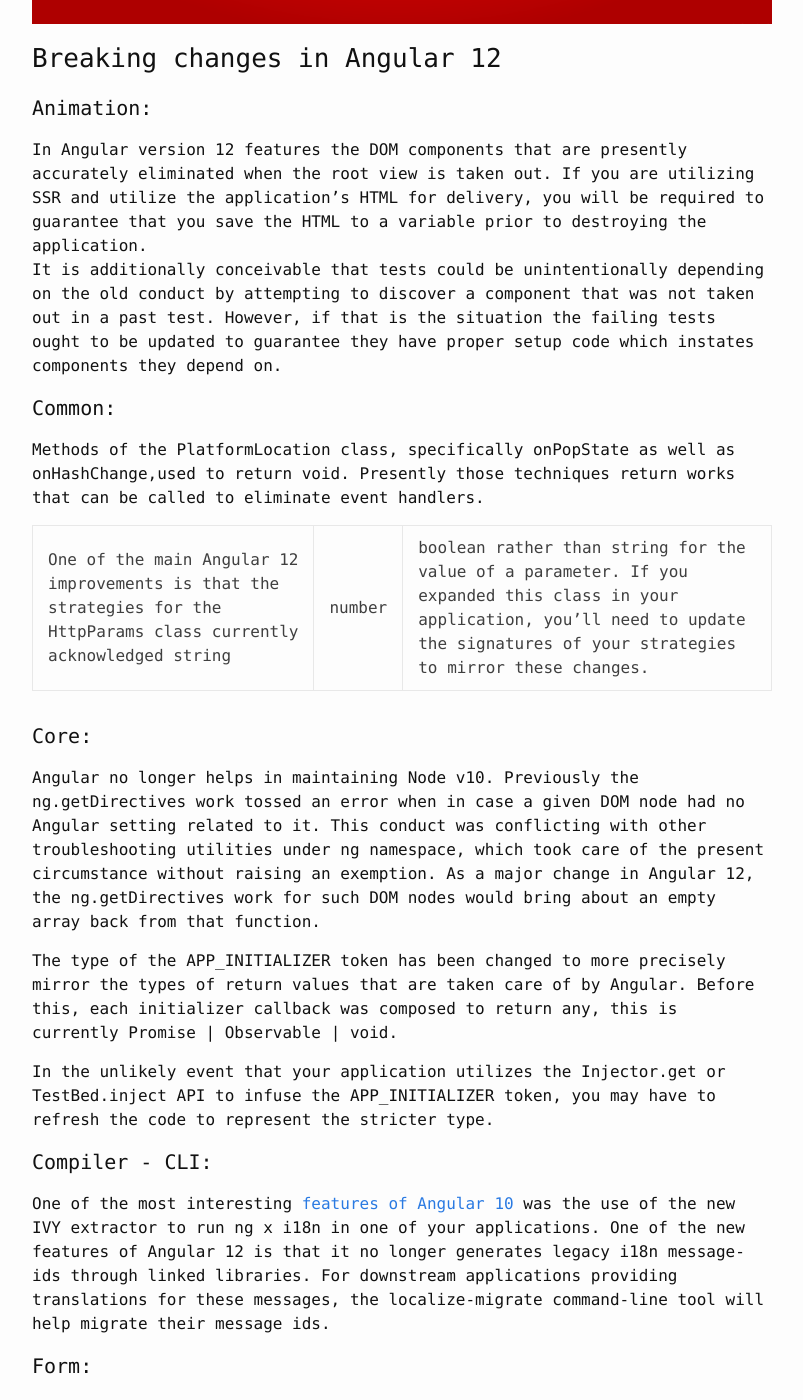
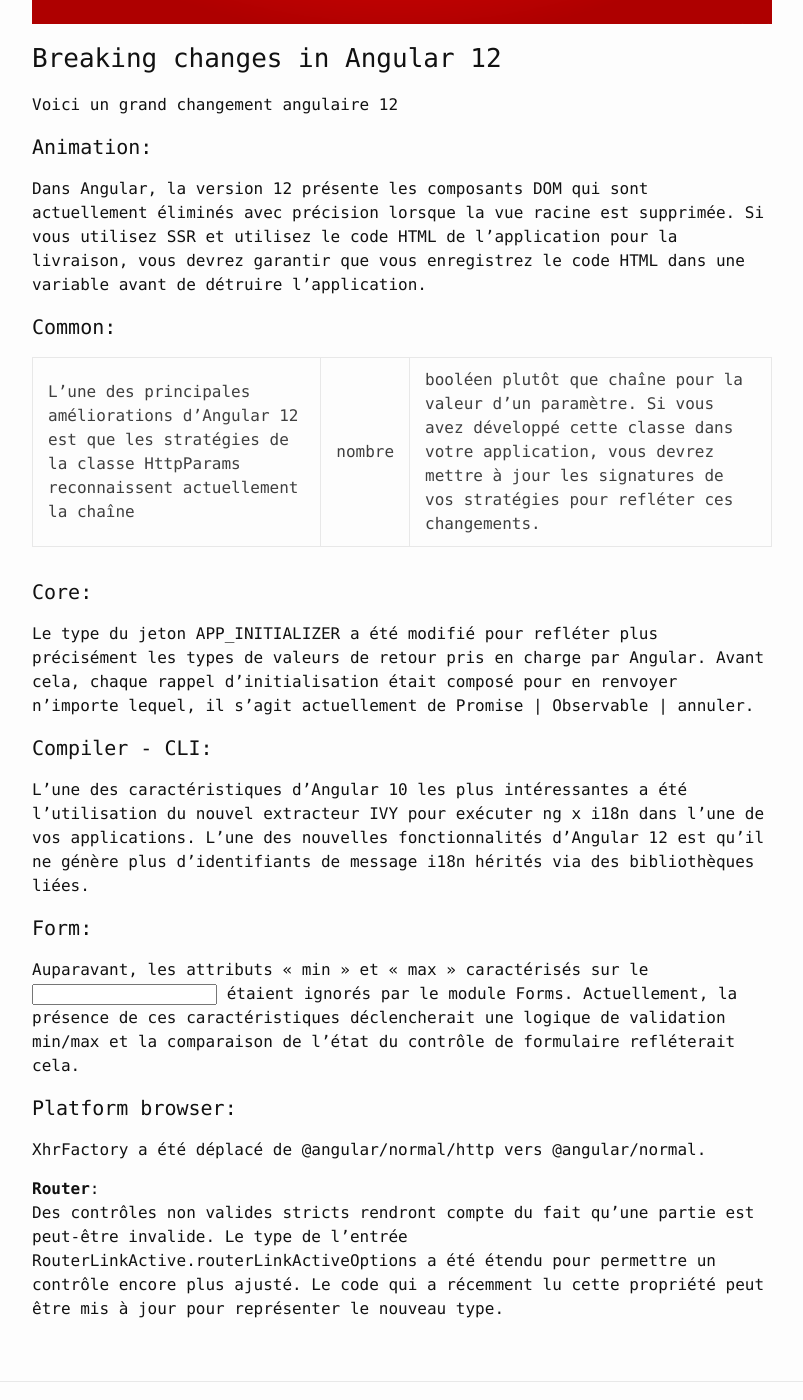
Before and after one commit to mahefa-pro/mahefa.pro, a Jekyll site: the page built from _posts/2021-06-17-breaking-changes-angular-12.md, in a window 1280 px wide and 1400 px high, scrolled down 634 px. Shown: the whole window, without its empty margins (238-1041 px from the left). Built offline with Jekyll 4.4.1, drawn with Linux system fonts in a browser that asks for light colours; some of the changed text lies outside the part shown.

Commit message:
Update post breaking change angular 12

````diff
--- a/_config.yml
+++ b/_config.yml
@@ -57,5 +57,4 @@ plugins:
 # Google Analytics
 # google_analytics: UA—XXXXXXXX-X
 google_analytics: UA-110951944-3
-# google_analytics: 291692082
 # google_analytics: G-G4GX5RV8KR
--- a/_posts/2021-06-17-breaking-changes-angular-12.md
+++ b/_posts/2021-06-17-breaking-changes-angular-12.md
@@ -5,46 +5,38 @@ date:   2021-06-17 18:26:45 +0300
 categories: spa angular
 image: "/assets/images/Angular-12-Now-Released.png"
 author: "Mahefa Abel"
+locale: "fr"
 ---
 
-![WSO2 APIM](/assets/images/Angular-12-Now-Released.png)
+![Angular 12](/assets/images/Angular-12-Now-Released.png)
 
 ### Breaking changes in Angular 12
 
+Voici un grand changement angulaire 12
+
 #### Animation:
 
-In Angular version 12 features the DOM components that are presently accurately eliminated when the root view is taken out. If you are utilizing SSR and utilize the application's HTML for delivery, you will be required to guarantee that you save the HTML to a variable prior to destroying the application.
-It is additionally conceivable that tests could be unintentionally depending on the old conduct by attempting to discover a component that was not taken out in a past test. However, if that is the situation the failing tests ought to be updated to guarantee they have proper setup code which instates components they depend on.
+Dans Angular, la version 12 présente les composants DOM qui sont actuellement éliminés avec précision lorsque la vue racine est supprimée. Si vous utilisez SSR et utilisez le code HTML de l'application pour la livraison, vous devrez garantir que vous enregistrez le code HTML dans une variable avant de détruire l'application.
 
 #### Common:
 
-Methods of the PlatformLocation class, specifically onPopState as well as onHashChange,used to return void. Presently those techniques return works that can be called to eliminate event handlers.
-
-One of the main Angular 12 improvements is that the strategies for the HttpParams class currently acknowledged string | number | boolean rather than string for the value of a parameter. If you expanded this class in your application, you'll need to update the signatures of your strategies to mirror these changes.
+L'une des principales améliorations d'Angular 12 est que les stratégies de la classe HttpParams reconnaissent actuellement la chaîne | nombre | booléen plutôt que chaîne pour la valeur d'un paramètre. Si vous avez développé cette classe dans votre application, vous devrez mettre à jour les signatures de vos stratégies pour refléter ces changements.
 
 #### Core:
 
-Angular no longer helps in maintaining Node v10. Previously the ng.getDirectives work tossed an error when in case a given DOM node had no Angular setting related to it. This conduct was conflicting with other troubleshooting utilities under ng namespace, which took care of the present circumstance without raising an exemption. As a major change in Angular 12, the ng.getDirectives work for such DOM nodes would bring about an empty array back from that function.
-
-The type of the APP_INITIALIZER token has been changed to more precisely mirror the types of return values that are taken care of by Angular. Before this, each initializer callback was composed to return any, this is currently Promise <unknown> | Observable <unknown> | void.
-
-In the unlikely event that your application utilizes the Injector.get or TestBed.inject API to infuse the APP_INITIALIZER token, you may have to refresh the code to represent the stricter type.
+Le type du jeton APP_INITIALIZER a été modifié pour refléter plus précisément les types de valeurs de retour pris en charge par Angular. Avant cela, chaque rappel d'initialisation était composé pour en renvoyer n'importe lequel, il s'agit actuellement de Promise <unknown> | Observable <inconnu> | annuler.
 
 #### Compiler - CLI:
 
-One of the most interesting  [features of Angular 10](https://www.angularminds.com/blog/article/top-features-of-new-angular-v10.html) was the use of the new IVY extractor to run ng x i18n in one of your applications. One of the new features of Angular 12 is that it no longer generates legacy i18n message-ids through linked libraries. For downstream applications providing translations for these messages, the localize-migrate command-line tool will help migrate their message ids.
+L'une des caractéristiques d'Angular 10 les plus intéressantes a été l'utilisation du nouvel extracteur IVY pour exécuter ng x i18n dans l'une de vos applications. L'une des nouvelles fonctionnalités d'Angular 12 est qu'il ne génère plus d'identifiants de message i18n hérités via des bibliothèques liées.
 
 #### Form:
 
-Previously ‘min’ and ‘max’ attributes characterized on the <input type=" number"> were disregarded by the Forms module. Currently, the presence of these characteristics would trigger min/max validation logic (if formControl, formControlName or on the other hand ngModel orders are additionally present on a given input) and comparing form control status would mirror that.
+Auparavant, les attributs « min » et « max » caractérisés sur le <input type=" number"> étaient ignorés par le module Forms. Actuellement, la présence de ces caractéristiques déclencherait une logique de validation min/max et la comparaison de l'état du contrôle de formulaire refléterait cela.
 
 #### Platform browser:
 
-XhrFactory has been moved from @angular/normal/http to @angular/normal.
-
-```
-/// Beforeimport {XhrFactory} from '@angular/common/http';/// Afterimport {XhrFactory} from '@angular/common';
-```
+XhrFactory a été déplacé de @angular/normal/http vers @angular/normal.
 
 **Router**:
-Strict invalid checks will give an account of part conceivably being invalid. The type of the RouterLinkActive.routerLinkActiveOptions input was extended to permit all the more adjusted control. Code that recently read this property may be updated to represent the new type.
+Des contrôles non valides stricts rendront compte du fait qu'une partie est peut-être invalide. Le type de l'entrée RouterLinkActive.routerLinkActiveOptions a été étendu pour permettre un contrôle encore plus ajusté. Le code qui a récemment lu cette propriété peut être mis à jour pour représenter le nouveau type.
````
